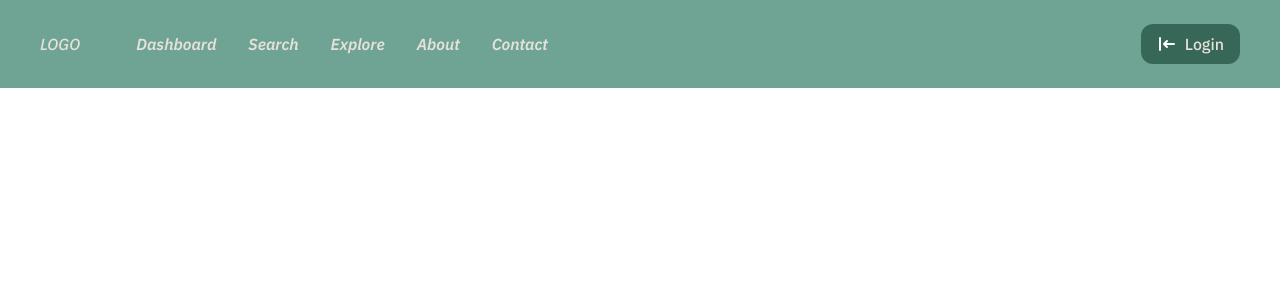
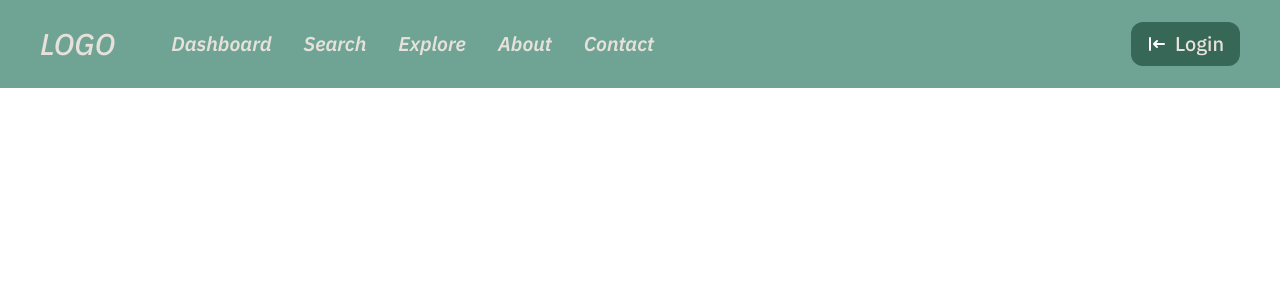
Before and after one commit to asyylz/Blog-App, a React (Vite) app: page / in a window 1280 px wide. Shown: the top 300 px of the page. Built offline with nearby package versions, Linux system fonts and the light colour scheme.

Commit message:
Update Navbar and layout; remove HomePage Navbar rendering

```diff
--- a/src/components/Navbar.jsx
+++ b/src/components/Navbar.jsx
@@ -1,19 +1,15 @@
 const menuList = ['Dashboard', 'Search', 'Explore', 'About', 'Contact'];
 export default function Navbar() {
   return (
-    <nav className="bg-themeGreen text-themeCream px-6 py-3 md:px-auto font-ibm-flex font-medium italic">
+    <nav className="bg-themeGreen text-themeCream px-6 py-3 md:px-auto font-ibm-flex font-medium italic md:text-xl">
       <div className="md:h-16 h-28 mx-auto md:px-4 container flex items-center justify-between flex-wrap md:flex-nowrap">
         {/* <!-- Logo --> */}
         <div className="flex">
-          <div
-            className="text-textColor mr-10 flex items-center "
-          >
+          <div className="text-textColor mr-10 flex items-center md:text-3xl ">
             {/* <!-- Heroicon - Chip OutlineTODO --> */}
             LOGO
           </div>
-          <div
-            className="text-gray-500 order-3 w-full md:w-auto md:order-2 flex flex-col md:flex-row"
-          >
+          <div className="order-3 w-full md:w-auto md:order-2 flex flex-col md:flex-row">
             <ul className="flex font-semibold justify-between flex-col md:flex-row">
               {menuList.map((item) => (
                 <li className="md:px-4 md:py-2 text-textColor hover:text-themeBrown">
@@ -24,12 +20,8 @@ export default function Navbar() {
           </div>
         </div>
         <div className="order-2 md:order-3">
-          <button className="px-4 py-2 bg-themeGreenDark hover:bg-themeCream hover:text-themeBrown text-gray-50 rounded-xl flex items-center gap-2">
-            <img
-              src="./navbar/login.svg"
-              alt="login"
-              className="h-5 w-5"
-            />
+          <button className="px-4 py-2 bg-themeGreenDark hover:bg-themeCream hover:text-themeBrown rounded-xl flex items-center gap-2">
+            <img src="./navbar/login.svg" alt="login" className="h-5 w-5" />
             <span>Login</span>
           </button>
         </div>
--- a/src/layouts/RootLayout.jsx
+++ b/src/layouts/RootLayout.jsx
@@ -1,8 +1,13 @@
-import Navbar from '../components/Navbar'
+import { Outlet } from 'react-router-dom';
+import Navbar from '../components/Navbar';
 
-export default function RootLayout(){
-
-    return (
-        <Navbar/>
-    )
+export default function RootLayout() {
+  return (
+    <>
+      <Navbar />
+      <main className='bg-themeDirtyWhite'>
+        <Outlet />
+      </main>
+    </>
+  );
 }
--- a/src/pages/HomePage.jsx
+++ b/src/pages/HomePage.jsx
@@ -1,4 +1,6 @@
 import Navbar from '../components/Navbar';
 export default function HomePage() {
-  return <Navbar />;
+  return (
+    <></>
+  )
 }
--- a/tailwind.config.js
+++ b/tailwind.config.js
@@ -7,19 +7,12 @@ export default {
         'ibm-flex': ['"IBM Plex Sans"', 'sans-serif'],
       },
       colors: {
-        themeGreen:'#6FA494',
-        themeGreenDark:'#376757',
+        themeGreen: '#6FA494',
+        themeGreenDark: '#376757',
         themeDirtyWhite: '#F1F1F1',
-        themeCream:'#E6E1DB',
-        themeBrown:'#838280',
+        themeCream: '#E6E1DB',
+        themeBrown: '#838280',
         buttonColor: '#838280',
-        pink: '#ff49db',
-        orange: '#ff7849',
-        green: '#019587',
-        yellow: '#ffc82c',
-        'gray-dark': '#273444',
-        gray: '#8492a6',
-        'gray-light': '#d3dce6',
       },
     },
     plugins: [],
```
